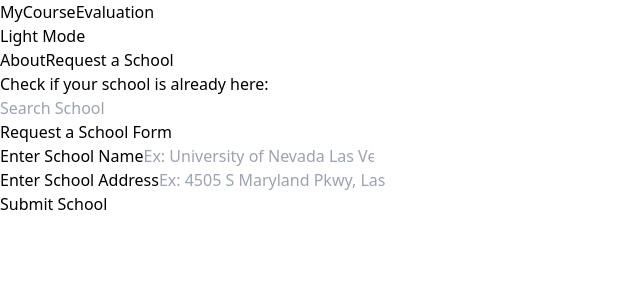
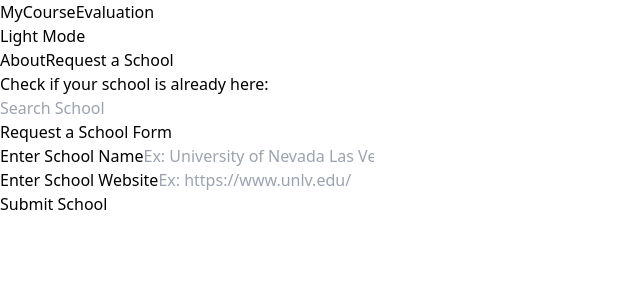
Before and after one commit to chrisj117/CS-472-GROUP-2-PROJECT, a React (Vite) app in the folder web/: page /request-school in a window 1280 px wide. Shown: the top 300 px of the page, without its empty margins (0-640 px from the left). Built offline with nearby package versions, Linux system fonts and the light colour scheme.

Commit message:
updating request school page

```diff
--- a/web/src/pages/RequestSchool.jsx
+++ b/web/src/pages/RequestSchool.jsx
@@ -22,10 +22,10 @@ const RequestSchool = () => {
           />
         </div>
         <div className="mb-4">
-          <label className="block mb-2">Enter School Address</label>
+          <label className="block mb-2">Enter School Website</label>
           <input
             type="text"
-            placeholder="Ex: 4505 S Maryland Pkwy, Las Vegas, NV 89154"
+            placeholder="Ex: https://www.unlv.edu/"
             className="p-2 w-full border-2 rounded"
           />
         </div>
```
